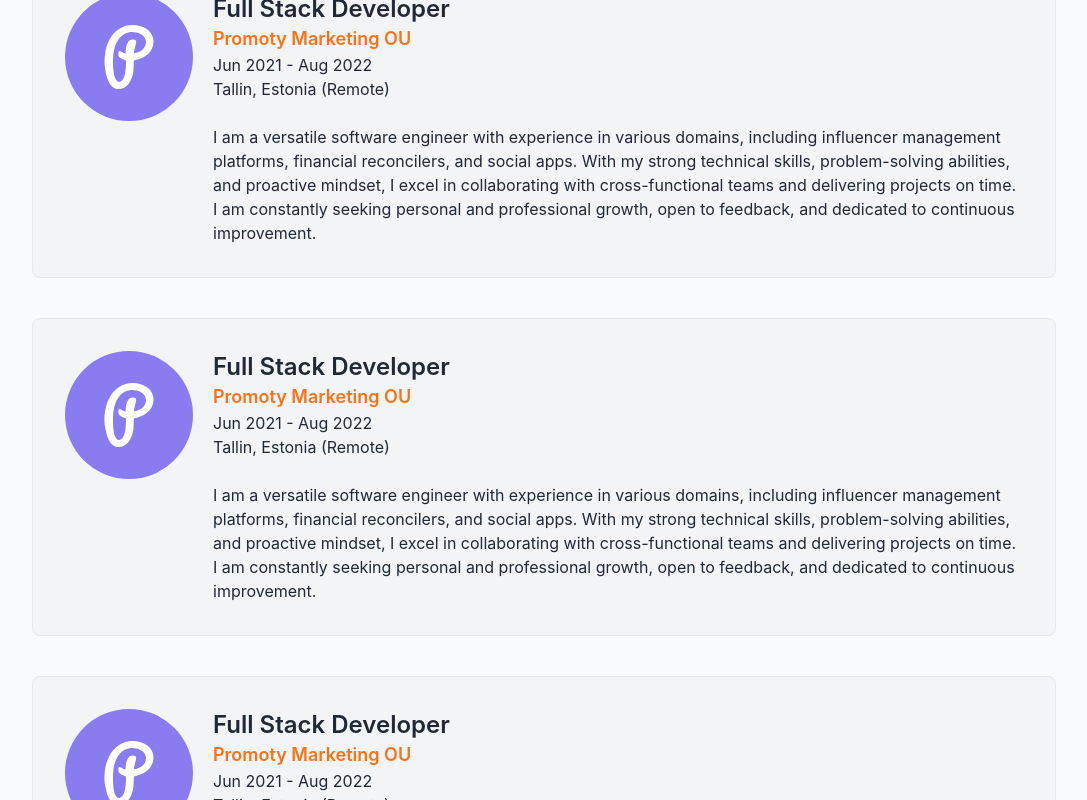
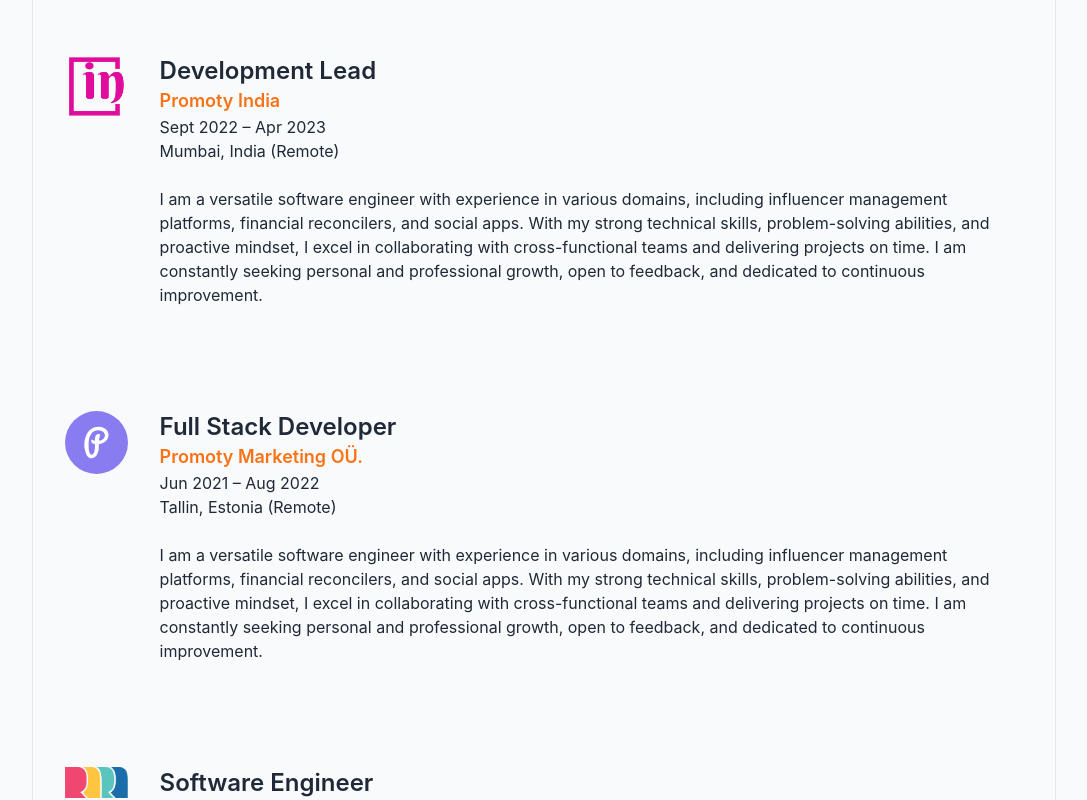
Before and after one commit to K-Bishall/portfolio, a React (Vite) app: page / in a window 1280 px wide. Shown: the part 1980-2780 px from the top of the page, without its empty margins (96-1183 px from the left). Built offline with nearby package versions, Linux system fonts and the light colour scheme.

Commit message:
Add experience section

```diff
--- a/src/sections/Intro.tsx
+++ b/src/sections/Intro.tsx
@@ -1,7 +1,7 @@
 import { ReactElement, useMemo } from 'react'
 import man from '../assets/man.svg'
 import { FaGithub, FaGitlab, FaLinkedinIn } from 'react-icons/fa'
-import contacts from './contacts.json'
+import contacts from './data/contacts.json'
 
 const Intro = (): ReactElement => {
   const contactItems = useMemo(
--- a/src/sections/Navbar.tsx
+++ b/src/sections/Navbar.tsx
@@ -14,14 +14,26 @@ const Navbar = (): ReactElement => {
   )
 
   useEffect(() => {
-    const anchorEl = document.getElementById(currentItem)
-    if (anchorEl) {
-      anchorEl.scrollIntoView({ block: 'start', behavior: 'smooth' })
+    const element = document.getElementById(currentItem)
+    const nav = document.getElementById('nav')!
+    if (element) {
+      const elementPosition = element.getBoundingClientRect().top
+      const navheight = nav.getBoundingClientRect().height
+
+      const offsetPosition = elementPosition - document.body.getBoundingClientRect().top - navheight
+
+      window.scrollTo({
+        top: offsetPosition,
+        behavior: 'smooth',
+      })
     }
   }, [currentItem])
 
   return (
-    <nav className='bg-gray-50 w-full flex gap-10 justify-end items-center py-6 px-32 sticky top-0 z-50'>
+    <nav
+      id='nav'
+      className='bg-gray-50 w-full flex gap-10 justify-end items-center py-6 px-32 sticky top-0 z-50'
+    >
       {Object.entries(navItems).map((entry) => {
         const key = entry[0]
         const value = entry[1]
--- /dev/null
+++ b/src/sections/data/experience.json
@@ -0,0 +1,29 @@
+[
+  {
+    "title": "Development Lead",
+    "company": "Promoty India",
+    "logoFile": "PromotyIndia.png",
+    "website": "https://influencive.io",
+    "period": "Sept 2022 – Apr 2023",
+    "location": "Mumbai, India (Remote)",
+    "description": "I am a versatile software engineer with experience in various domains, including influencer management platforms, financial reconcilers, and social apps. With my strong technical skills, problem-solving abilities, and proactive mindset, I excel in collaborating with cross-functional teams and delivering projects on time. I am constantly seeking personal and professional growth, open to feedback, and dedicated to continuous improvement."
+  },
+  {
+    "title": "Full Stack Developer",
+    "company": "Promoty Marketing OÜ.",
+    "logoFile": "Promoty.svg",
+    "website": "https://promoty.io",
+    "period": "Jun 2021 – Aug 2022",
+    "location": "Tallin, Estonia (Remote)",
+    "description": "I am a versatile software engineer with experience in various domains, including influencer management platforms, financial reconcilers, and social apps. With my strong technical skills, problem-solving abilities, and proactive mindset, I excel in collaborating with cross-functional teams and delivering projects on time. I am constantly seeking personal and professional growth, open to feedback, and dedicated to continuous improvement."
+  },
+  {
+    "title": "Software Engineer",
+    "company": "Rara Labs",
+    "logoFile": "RaraLabs.png",
+    "website": "https://raralabs.com/",
+    "period": "Sept 2019 – May 2021",
+    "location": "Lalitpur, Nepal",
+    "description": "I am a versatile software engineer with experience in various domains, including influencer management platforms, financial reconcilers, and social apps. With my strong technical skills, problem-solving abilities, and proactive mindset, I excel in collaborating with cross-functional teams and delivering projects on time. I am constantly seeking personal and professional growth, open to feedback, and dedicated to continuous improvement."
+  }
+]
--- a/src/sections/resume/Experience.tsx
+++ b/src/sections/resume/Experience.tsx
@@ -1,14 +1,24 @@
 import { ReactElement } from 'react'
 import ResumeSection from './ResumeSection.js'
+import experiences from '../data/experience.json'
 import ExperienceSection from './ExperienceSection.js'
 
 const Experience = (): ReactElement => {
   return (
     <ResumeSection title='Experiences' subtitle="I've achieved so far">
       <div className='flex flex-col gap-10'>
-        <ExperienceSection />
-        <ExperienceSection />
-        <ExperienceSection />
+        {experiences.map((exp) => (
+          <ExperienceSection
+            key={exp.company}
+            title={exp.title}
+            company={exp.company}
+            logoFile={exp.logoFile}
+            website={exp.website}
+            period={exp.period}
+            location={exp.location}
+            description={exp.description}
+          />
+        ))}
       </div>
     </ResumeSection>
   )
--- a/src/sections/resume/ExperienceSection.tsx
+++ b/src/sections/resume/ExperienceSection.tsx
@@ -1,24 +1,38 @@
 import { ReactElement } from 'react'
-import promoty from '../../assets/company-logos/Promoty.svg'
 
-const ExperienceSection = (): ReactElement => {
+interface Props {
+  title: string
+  company: string
+  logoFile: string
+  website: string
+  period: string
+  location: string
+  description: string
+}
+
+const ExperienceSection = ({
+  title,
+  company,
+  logoFile,
+  website,
+  period,
+  location,
+  description,
+}: Props): ReactElement => {
+  const logo = `src/assets/company-logos/${logoFile}`
+
   return (
-    <div className='flex gap-5 border rounded-lg bg-gray-100 p-8'>
-      <img src={promoty} alt={promoty} className='w-32 h-32' />
+    <div className='flex gap-8 p-8'>
+      <a href={website} target='_blank'>
+        <img src={logo} alt={company} className='w-60' />
+      </a>
       <div className='flex flex-col'>
-        <h2 className='font-semibold text-2xl'>Full Stack Developer</h2>
-        <p className='font-semibold text-orange-500 text-lg'>Promoty Marketing OU</p>
-        <p className=''>Jun 2021 - Aug 2022</p>
-        <p className=''>Tallin, Estonia (Remote)</p>
+        <h2 className='font-semibold text-2xl'>{title}</h2>
+        <p className='font-semibold text-orange-500 text-lg'>{company}</p>
+        <p>{period}</p>
+        <p>{location}</p>
 
-        <p className='mt-6'>
-          I am a versatile software engineer with experience in various domains, including
-          influencer management platforms, financial reconcilers, and social apps. With my strong
-          technical skills, problem-solving abilities, and proactive mindset, I excel in
-          collaborating with cross-functional teams and delivering projects on time. I am constantly
-          seeking personal and professional growth, open to feedback, and dedicated to continuous
-          improvement.
-        </p>
+        <p className='mt-6'>{description}</p>
       </div>
     </div>
   )
--- a/src/sections/resume/ResumeSection.tsx
+++ b/src/sections/resume/ResumeSection.tsx
@@ -8,7 +8,7 @@ interface Props {
 
 const ResumeSection = ({ title, subtitle, children }: Props): ReactElement => {
   return (
-    <div>
+    <div className='border rounded-2xl py-5'>
       <h2 className='text-4xl font-bold text-center'>{title}</h2>
       <p className='mb-10 text-center text-orange-500 font-medium'>{subtitle}</p>
       {children}
```
Also changed, not shown: src/assets/company-logos/PromotyIndia.png (added), src/assets/company-logos/RaraLabs.png (added), src/sections/data/contacts.json (renamed from src/sections/contacts.json).
